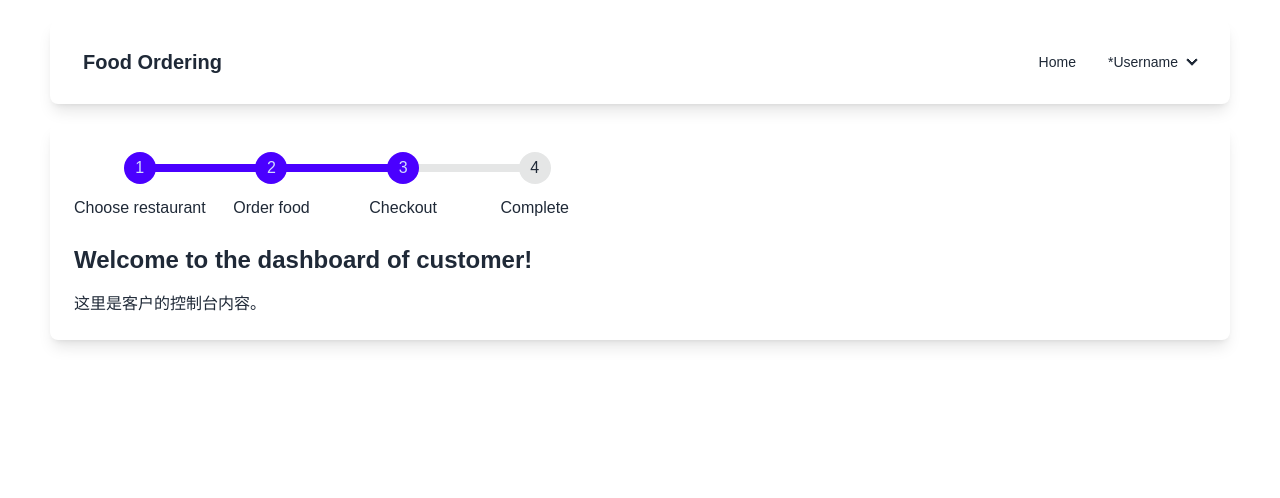
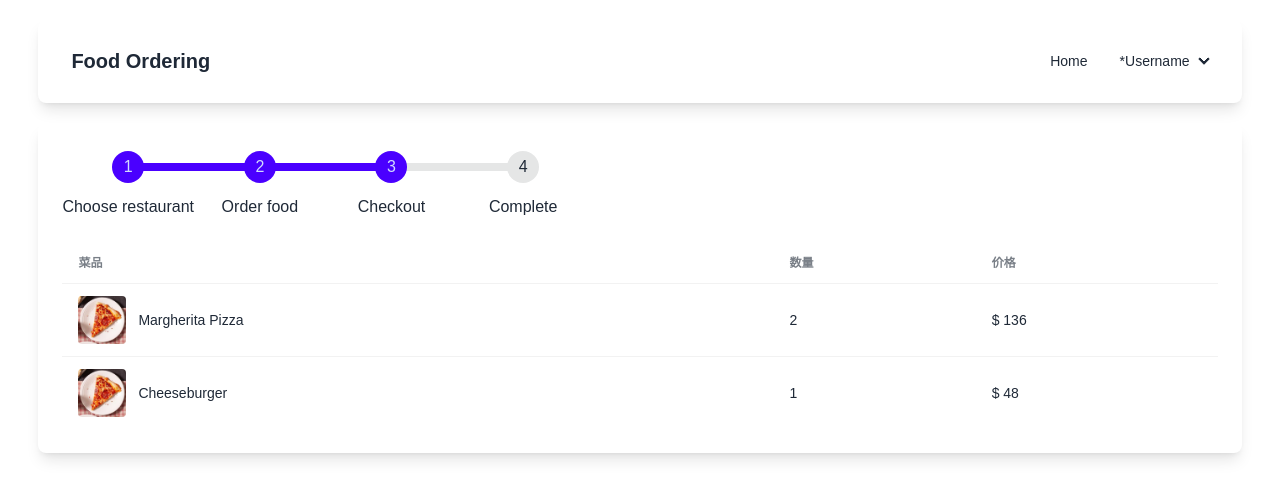
Before and after one commit to sxc66666/3117Proj, a React (Create React App) app: page /cust/checkout in a window 1280 px wide. Shown: the top 498 px of the page. Built offline with nearby package versions, Linux system fonts and the light colour scheme.

Commit message:
feat(cust): Add checkout list and fix layout

```diff
--- a/src/components/CardContainerCust.jsx
+++ b/src/components/CardContainerCust.jsx
@@ -2,11 +2,11 @@ import PropTypes from 'prop-types';
 
 export default function CardContainer({ children, steps = [] }) {
   return (
-    <div style={{ margin: '20px 50px 20px 50px' }}>
+    <div style={{ margin: '1.5% 3% 20px 3%' }}>
       <div className="bg-white rounded-lg shadow-lg p-6">
         {steps.length > 0 && (
           <div className="steps-container mb-6">
-            <ul className="steps steps-vertical lg:steps-horizontal">
+            <ul className="steps steps-vertical sm:steps-horizontal lg:steps-horizontal">
               {steps.map((step, index) => (
                 <li
                   key={index}
--- a/src/components/FoodList.jsx
+++ b/src/components/FoodList.jsx
@@ -19,7 +19,7 @@ export default function FoodList({ foods, mode, onChange, onEdit, onDelete }) {
   };
 
   return (
-    <div className="grid grid-cols-1 sm:grid-cols-2 lg:grid-cols-3 gap-6">
+    <div className="grid grid-cols-1 sm:grid-cols-2 lg:grid-cols-3 xl:grid-cols-4 gap-6">
       {foods.map((food) => {
         const quantity = quantities[food.id] || 0;
         const isSelected = quantity > 0;
@@ -27,21 +27,21 @@ export default function FoodList({ foods, mode, onChange, onEdit, onDelete }) {
         return (
           <div
             key={food.id}
-            className={`card bg-white shadow-lg transition ${isSelected && mode === 'customer' ? 'border-2 border-indigo-500' : ''}`}
+            className={`card bg-white shadow-lg transition border-2 ${isSelected ? 'border-indigo-500' : 'border-transparent'}`}
           >
             <figure>
               <img src={food.image} alt={food.name} className="h-32 w-full object-cover" />
             </figure>
-            <div className="card-body">
+            <div className="card-body relative">
               <h2 className="card-title">{food.name}</h2>
               <p className="text-sm text-gray-600">{food.description}</p>
-              <p className="text-lg font-bold text-indigo-600">¥{food.price}</p>
+              <p className="text-lg font-bold text-indigo-600">$ {food.price}</p>
 
               {/* 顾客模式：数量选择 */}
               {mode === 'customer' && (
-                <div className="flex items-center gap-2 mt-2">
+                <div className="absolute bottom-5 right-5 flex items-center gap-2 mt-2">
                   <button className="btn btn-sm" onClick={() => handleSubtract(food.id)}>-</button>
-                  <span className="font-bold">{quantity}</span>
+                  <span className="font-bold mx-2">{quantity}</span>
                   <button className="btn btn-sm btn-primary" onClick={() => handleAdd(food.id)}>
                     +
                   </button>
--- a/src/components/Navbar.jsx
+++ b/src/components/Navbar.jsx
@@ -3,7 +3,7 @@ import PropTypes from 'prop-types';
 export default function Navbar({ links }) {
   const brandName = "Food Ordering";
   return (
-    <div style={{ margin: "20px 50px 20px 50px" }}>
+    <div style={{ margin: '1.5% 3% 20px 3%' }}>
     <div className="navbar bg-base-100 rounded-lg shadow-lg p-4">
     <div className="flex-1">
         <a className="btn btn-ghost text-xl">{brandName}</a>
@@ -40,7 +40,6 @@ export default function Navbar({ links }) {
 }
 
 Navbar.propTypes = {
-  brandName: PropTypes.string.isRequired, // brand name
   links: PropTypes.arrayOf(
     PropTypes.shape({
       label: PropTypes.string.isRequired, // label
--- /dev/null
+++ b/src/components/OrderSummary.jsx
@@ -0,0 +1,33 @@
+import PropTypes from 'prop-types';
+
+export default function OrderSummary({ selectedFoods }) {
+  return (
+    <div className="overflow-x-auto">
+      <table className="table">
+        <thead>
+          <tr>
+            <th>菜品</th>
+            <th>数量</th>
+            <th>价格</th>
+          </tr>
+        </thead>
+        <tbody>
+          {selectedFoods.map((item) => (
+            <tr key={item.id}>
+              <td className="flex items-center gap-3">
+                <img src={item.image} alt={item.name} className="w-12 h-12 rounded" />
+                <span>{item.name}</span>
+              </td>
+              <td>{item.quantity}</td>
+              <td>$ {item.quantity * item.price}</td>
+            </tr>
+          ))}
+        </tbody>
+      </table>
+    </div>
+  );
+}
+
+OrderSummary.propTypes = {
+  selectedFoods: PropTypes.array.isRequired,
+};
--- a/src/components/RestaurantList.jsx
+++ b/src/components/RestaurantList.jsx
@@ -2,7 +2,7 @@ import PropTypes from 'prop-types';
 
 export default function RestaurantList({ restaurants, onSelect }) {
   return (
-    <div className="grid grid-cols-1 sm:grid-cols-2 lg:grid-cols-3 gap-6">
+    <div className="grid grid-cols-1 sm:grid-cols-2 lg:grid-cols-3 xl:grid-cols-4 gap-6">
       {restaurants.map((restaurant) => (
         <div
           key={restaurant.id}
--- a/src/pages/CustCheckout.jsx
+++ b/src/pages/CustCheckout.jsx
@@ -1,6 +1,8 @@
 import React from "react";
 import Navbar from "../components/Navbar";
 import CardContainerCust from "../components/CardContainerCust";
+import OrderSummary from "../components/OrderSummary";
+import { selectedFoodsData } from "../data/mockData";
 
 export default function MainCustomer() {
     const menuLinks = [
@@ -26,8 +28,7 @@ export default function MainCustomer() {
                     { label: 'Complete', completed: false },
                 ]}
                 >
-                <h1 className="text-2xl font-bold">Welcome to the dashboard of customer!</h1>
-                <p className="mt-4">这里是客户的控制台内容。</p>
+                <OrderSummary selectedFoods={selectedFoodsData} />
             </CardContainerCust>
         </div>
     );
--- a/src/pages/CustMenu.jsx
+++ b/src/pages/CustMenu.jsx
@@ -28,7 +28,6 @@ export default function MainCustomer() {
                     { label: 'Complete', completed: false },
                 ]}
                 >
-                <h1 className="text-2xl font-bold">Welcome to the dashboard of customer!</h1>
                 <FoodList
                     foods={foodData}
                     mode="customer"
```
